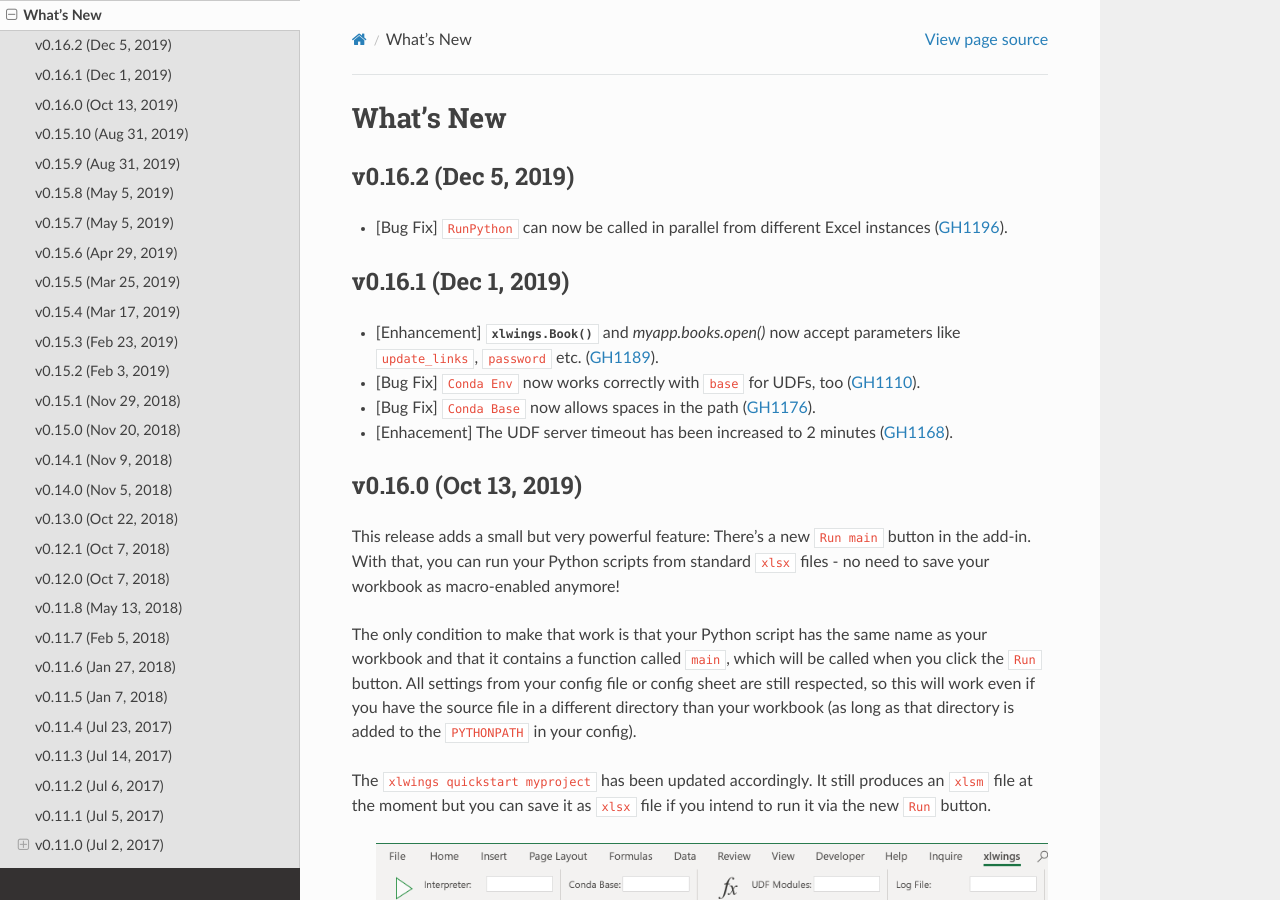
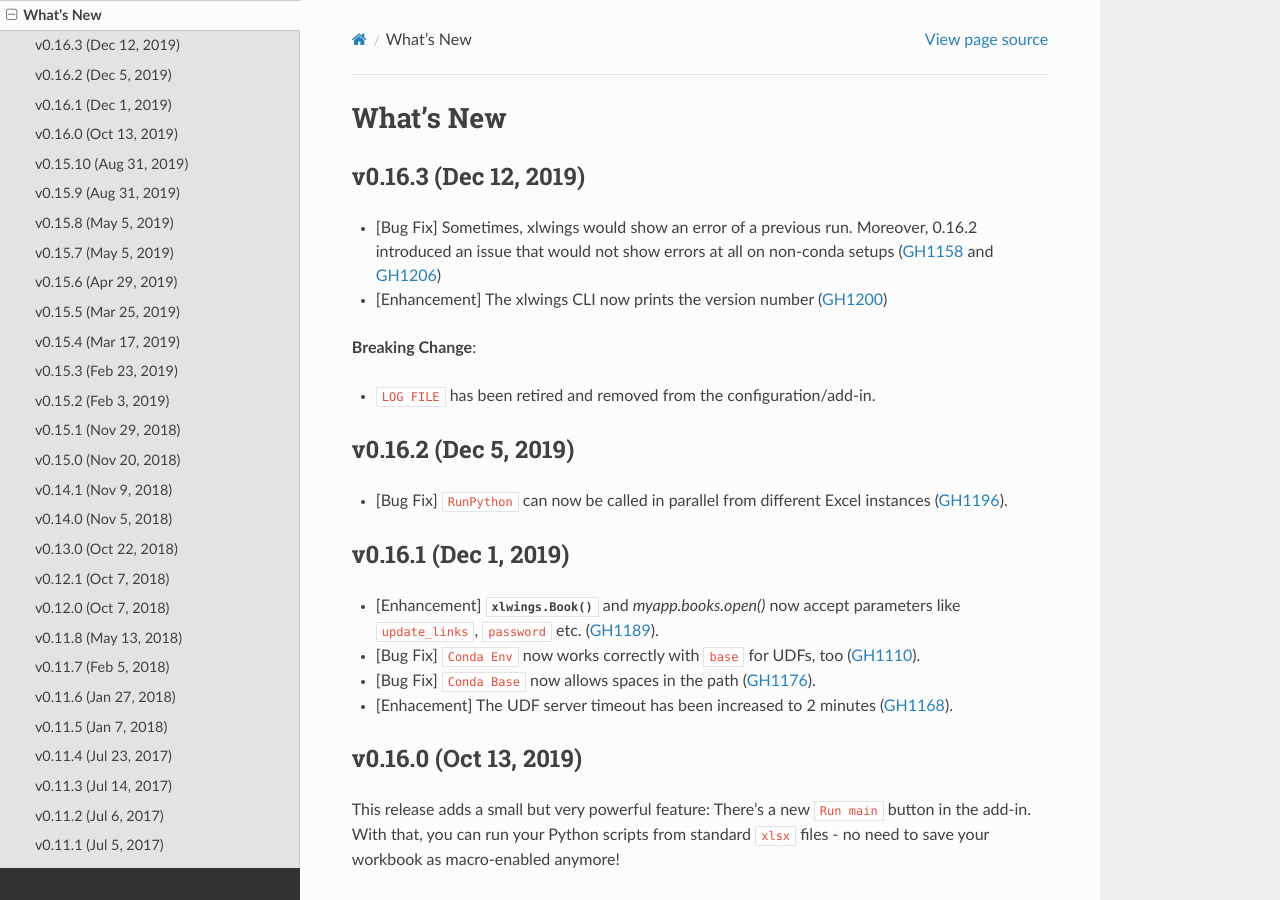
Before and after one commit to xlwings/xlwings, a Sphinx documentation site: the page built from docs/whatsnew.rst, in a window 1280 px wide and 900 px high. Built offline with Sphinx 7.4.7 and the Read the Docs theme 2.0.0, drawn with Linux system fonts in a browser that asks for light colours.

Commit message:
added release notes

```diff
--- a/docs/whatsnew.rst
+++ b/docs/whatsnew.rst
@@ -1,5 +1,16 @@
 What's New
 ==========
+
+v0.16.3 (Dec 12, 2019)
+----------------------
+
+* [Bug Fix] Sometimes, xlwings would show an error of a previous run. Moreover, 0.16.2 introduced an issue that would
+  not show errors at all on non-conda setups (:issue:`1158` and :issue:`1206`)
+* [Enhancement] The xlwings CLI now prints the version number (:issue:`1200`)
+
+**Breaking Change**:
+
+* ``LOG FILE`` has been retired and removed from the configuration/add-in.
 
 v0.16.2 (Dec 5, 2019)
 ---------------------
```
